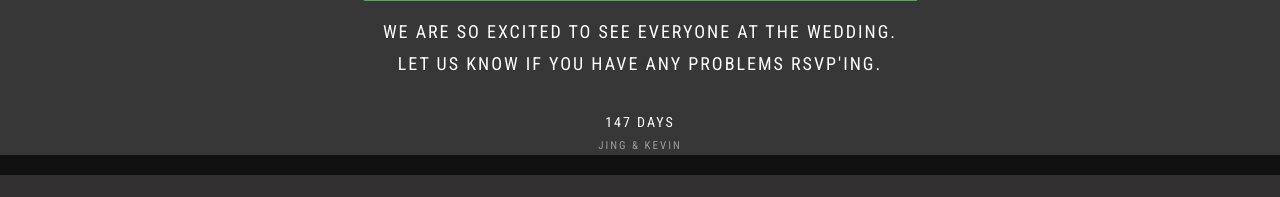
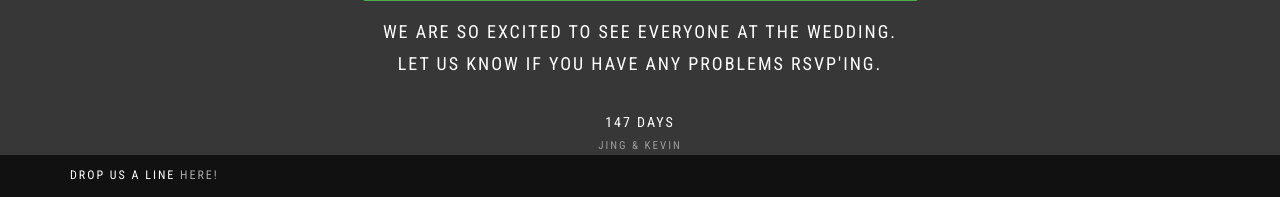
Before and after one commit to jingandkevin/rsvp, a Flask app: page /rsvp in a window 1280 px wide. Shown: the part 1076-1273 px from the top of the page. Before the commit the page ends 1251 px from the top, so only its background shows below. Run offline with Flask 2, Linux system fonts and the light colour scheme; some libraries are stand-ins or nearby versions; some web fonts are replaced.

Commit message:
adding contact link

```diff
--- a/templates/rsvp.html
+++ b/templates/rsvp.html
@@ -211,6 +211,8 @@
 <footer class="footer bg-dark">
     <div class="container">
         <div class="row">
+          <div class="col-sm-6">
+            <p class="copyright font-alt">Drop us a line <a href="mailto:jing2yang@gmail.com">here!</a></p>
         </div>
         <!-- .row -->
     </div>
```
